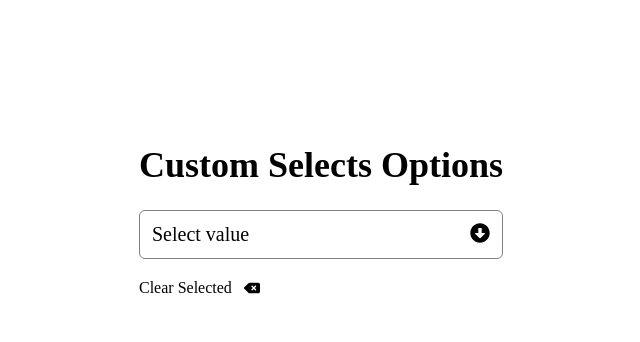
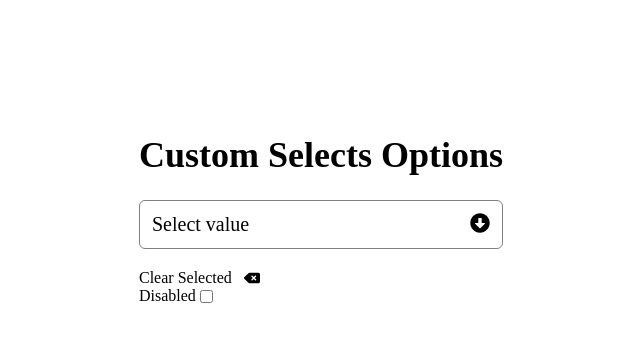
Before and after one commit to arifraj9911/custom-selects-projects, a React (Vite) app: page / in a window 1280 px wide. Shown: the top 342 px of the page, without its empty margins (319-959 px from the left). Built offline with nearby package versions, Linux system fonts and the light colour scheme.

Commit message:
disabled functionality added

```diff
--- a/src/components/CustomSelects.css
+++ b/src/components/CustomSelects.css
@@ -38,3 +38,12 @@
 .kzui-clear_select_icon {
   cursor: pointer;
 }
+.kzui-disabled_select {
+  display: block;
+  display: flex;
+  justify-content: start;
+}
+.kzui-select_disabled {
+  pointer-events: none;
+  opacity: 0.5;
+}
--- a/src/components/CustomSelects.jsx
+++ b/src/components/CustomSelects.jsx
@@ -7,6 +7,10 @@ import { FaDeleteLeft } from "react-icons/fa6";
 const CustomSelects = ({ options }) => {
   const [isOpen, setIsOpen] = useState(false);
   const [selectValue, setSelectValue] = useState("Select value");
+  const [checked, setChecked] = useState(false);
+  //   const [isDisabled,setIsDisabled] = useState()
+
+  //   console.log(checked)
 
   const handleSelectValue = (e) => {
     // console.log(e.target.innerText)
@@ -17,10 +21,17 @@ const CustomSelects = ({ options }) => {
     setSelectValue("Select value");
   };
 
+  const handleChecked = () => {
+    setChecked(!checked);
+    // console.log(checked)
+  };
   return (
     <div className="kzui-custom_container">
       <h1 className="kzui-custom_heading">Custom Selects Options</h1>
-      <div onClick={() => setIsOpen(!isOpen)} className="kzui-select_container">
+      <div
+        onClick={() => setIsOpen(!isOpen)}
+        className={`kzui-select_container ${checked && "kzui-select_disabled"}`}
+      >
         <span className="kzui-select_title">
           {selectValue}
 
@@ -42,6 +53,16 @@ const CustomSelects = ({ options }) => {
             onClick={handleDeleteSelect}
           ></FaDeleteLeft>
         </span>
+        <span className="kzui-disabled_select">
+          Disabled
+          <input
+            value={checked}
+            onChange={handleChecked}
+            type="checkbox"
+            name="check"
+            id=""
+          />
+        </span>
       </div>
     </div>
   );
```
